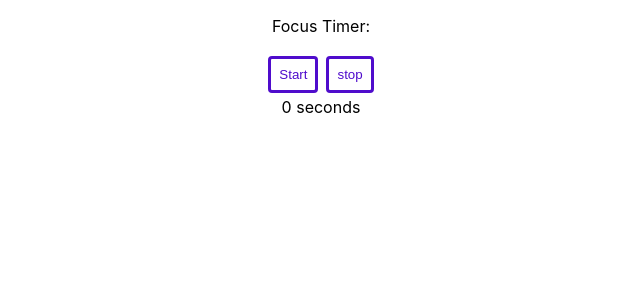
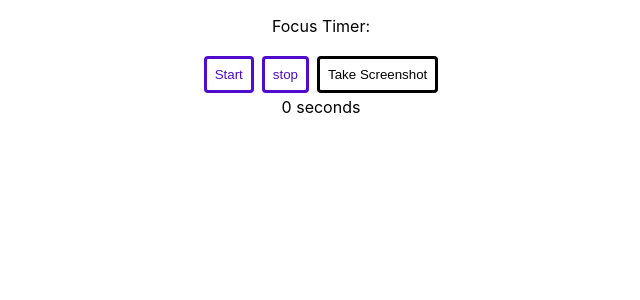
Before and after one commit to MadHatter01/React-Snippets, a React (Create React App) app in the folder virtual-garden/: page / in a window 1280 px wide. Shown: the top 300 px of the page, without its empty margins (319-959 px from the left). Built offline with nearby package versions, Linux system fonts and the light colour scheme.

Commit message:
screenshot setup

```diff
--- a/virtual-garden/package.json
+++ b/virtual-garden/package.json
@@ -9,6 +9,7 @@
     "@testing-library/jest-dom": "^5.17.0",
     "@testing-library/react": "^13.4.0",
     "@testing-library/user-event": "^13.5.0",
+    "html2canvas": "^1.4.1",
     "react": "^18.2.0",
     "react-dom": "^18.2.0",
     "react-scripts": "5.0.1",
--- a/virtual-garden/src/App.css
+++ b/virtual-garden/src/App.css
@@ -54,8 +54,24 @@ h2{
 
 }
 
+
+
 .primary-btn:hover{
   cursor:pointer;
   background-color: rgb(79, 12, 204);
   color:white;
 }
+
+.secondary-btn{
+  border: 3px solid rgb(0, 0, 0);
+  padding: 8px;
+  border-radius: 4px;
+  color: rgb(0, 0, 0);
+  background-color: white;
+  margin: 4px;
+}
+.secondary-btn:hover{
+  cursor:pointer;
+  background-color: #000;
+  color:#fff;
+}
--- a/virtual-garden/src/App.js
+++ b/virtual-garden/src/App.js
@@ -1,8 +1,10 @@
-import {useState } from 'react';
+import React, {useState, useRef} from 'react';
 import './App.css';
 import Canvas from './components/Canvas';
 import Header from './components/Header';
 import Toolbar from './components/Toolbar';
+import html2canvas from 'html2canvas';
+
 
 function App() {
 
@@ -10,9 +12,23 @@ function App() {
   const [timerRunning, setTimerRunning] = useState(false);
   const [intervalId, setIntervalId] = useState(null);
   const [secondsPassed, setSecondsPassed] = useState(0);
-  const element = document.getElementById('start');
+  const pageRef = useRef();
+ const takeScreenshot = async ()=>{
+if(pageRef.current){
+  const canvas = await html2canvas(pageRef.current);
+  const imgData = canvas.toDataURL('image/png');
+  const link = document.createElement('a');
+  link.href = imgData;
+  link.download = 'screen.png';
+  document.body.appendChild(link);
+  link.click();
+  // document.body.removeChild(link);
+}
 
+ }
   const startFocusTimer = ()=>{
+    const element = document.getElementById('start');
+
     element.style.backgroundColor='rgb(79, 12, 204)';
     element.style.color = '#fff'
     element.innerText='Started'
@@ -39,6 +55,8 @@ function App() {
   }
 
   const stopFocusTimer = ()=>{
+    const element = document.getElementById('start');
+
     element.style.color='rgb(79, 12, 204)';
     element.style.backgroundColor = '#fff'
     element.innerText='Start'
@@ -83,11 +101,11 @@ function App() {
 
 
   return (
-    <div className="App">
+    <div className="App" ref={pageRef}>
       {/* <Header /> */}
 
-      <Toolbar onAddElement={handleAddElement} startFocusTimer={startFocusTimer} stopFocusTimer={stopFocusTimer} />
-      <Canvas elements={elements} onRemoveElement={handleRemoveElement} />
+      <Toolbar onAddElement={handleAddElement} startFocusTimer={startFocusTimer} stopFocusTimer={stopFocusTimer} takeScreenshot={takeScreenshot}/>
+      <Canvas  elements={elements} onRemoveElement={handleRemoveElement} />
 {secondsPassed} seconds
     </div>
   );
--- a/virtual-garden/src/components/Toolbar.js
+++ b/virtual-garden/src/components/Toolbar.js
@@ -1,10 +1,10 @@
 import React from 'react';
 
 
-const Toolbar = ({ onAddElement, startFocusTimer, stopFocusTimer }) => {
+const Toolbar = ({ onAddElement, startFocusTimer, stopFocusTimer, takeScreenshot }) => {
 
   return (
-    <div className="toolbar">
+    <div className="toolbar" >
       {/* <button className="primary-btn" onClick={() => onAddElement('flower')} >Add Flower</button>
       <button className="primary-btn" onClick={() => onAddElement('tree')}>Add Tree</button>
       <button className="primary-btn" onClick={() => onAddElement('decoration')}>Add Decoration</button> */}
@@ -12,6 +12,7 @@ const Toolbar = ({ onAddElement, startFocusTimer, stopFocusTimer }) => {
 <p>Focus Timer:</p>
 <button type="button" id="start" className='primary-btn focus' onClick={startFocusTimer}>Start</button>
 <button type="button" className='primary-btn focus' onClick={stopFocusTimer}>stop</button>
+<button type="button" className='screenshot secondary-btn' onClick={takeScreenshot}>Take Screenshot</button>
       </div>
     </div>
 
```
Also changed, not shown: 1 other file (tests, documents, lock files or other folders).
